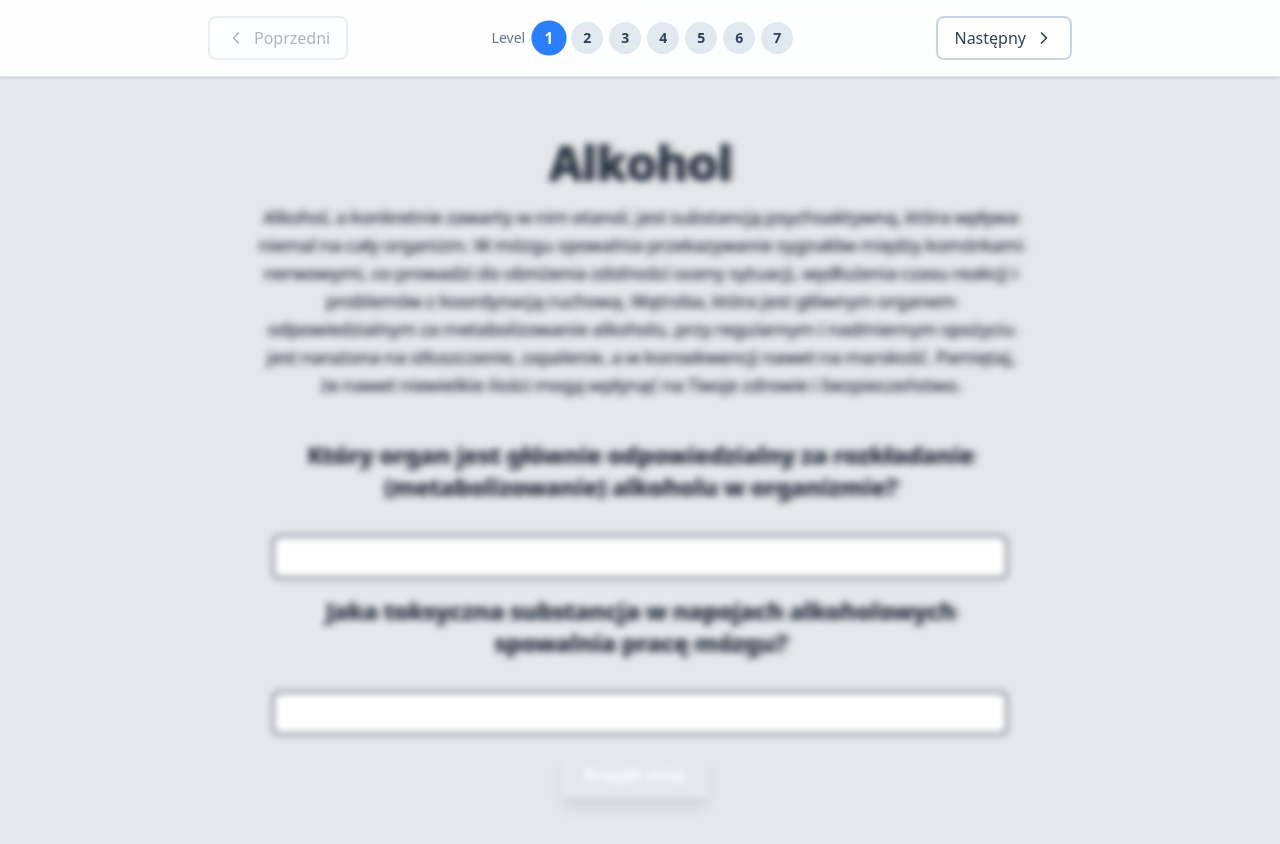
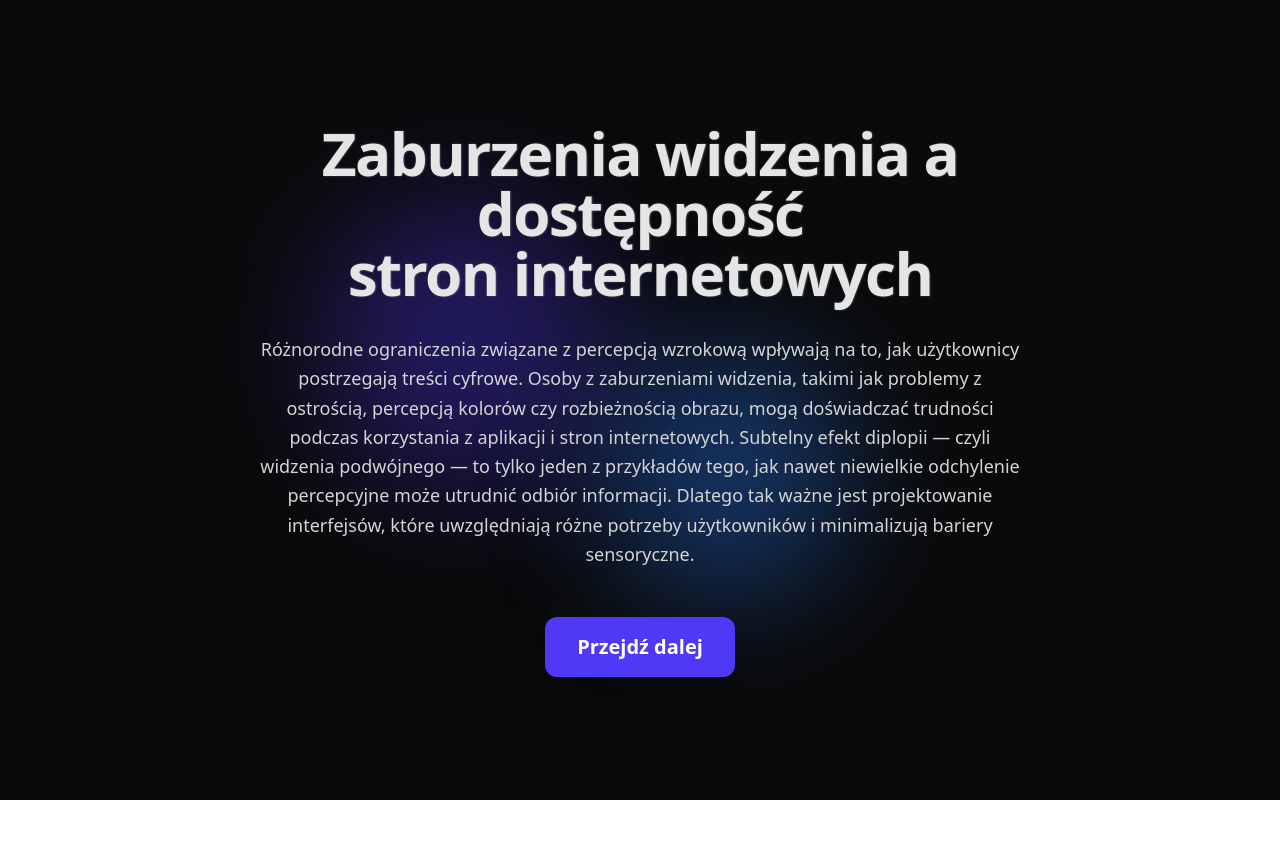
Before and after one commit to sikoramodra/Hackathon-SCI-25, a React (Vite) app: page / in a window 1280 px wide. Shown: the top 844 px of the page. After the commit the page ends 800 px from the top, so only its background shows below. Built offline with nearby package versions, Linux system fonts and the light colour scheme.

Commit message:
making main page

```diff
--- a/src/App.jsx
+++ b/src/App.jsx
@@ -11,6 +11,7 @@ import Level8 from './components/Level8';
 function App() {
   const [level, setLevel] = useState(0);
   const [highestEnabled, setHighestEnabled] = useState(7);
+  const [isMainScreenSelected, setIsMainScreenSelected] = useState(true);
 
   const complete = (completedLevel) => {
     setHighestEnabled((prev) => Math.max(prev, completedLevel));
@@ -18,13 +19,12 @@ function App() {
   };
 
   const levels = [
-    <Level1 key={1} complete={() => complete(1)} />,
-    <Level2 key={2} complete={() => complete(2)} />,
-    <Level3 key={3} complete={() => complete(3)} />,
-    <Level4 key={4} complete={() => complete(4)} />,
-    <Level5 key={5} complete={() => complete(5)} />,
-    <Level7 key={6} complete={() => complete(6)} />,
-    <Level8 key={7} complete={() => complete(7)} />,
+      <Level2 key={1} complete={() => complete(1)} />,
+      <Level3 key={2} complete={() => complete(2)} />,
+      <Level4 key={3} complete={() => complete(3)} />,
+      <Level5 key={4} complete={() => complete(4)} />,
+      <Level7 key={5} complete={() => complete(5)} />,
+      <Level8 key={5} complete={() => complete(5)} />
   ];
 
   const changeLevel = (change) => {
@@ -36,7 +36,8 @@ function App() {
 
   return (
     <div className="min-h-screen bg-linear-to-br from-slate-50 to-slate-100">
-      <nav className="sticky top-0 z-10 border-slate-200 border-b bg-white/80 shadow-sm backdrop-blur-sm">
+      {!isMainScreenSelected && (
+        <nav className="fixed top-0 z-10 h-20 w-full border-slate-200 bg-white/10 shadow-sm backdrop-blur-sm">
           <div className="mx-auto max-w-4xl px-4 py-4">
             <div className="flex items-center justify-between">
               <button
@@ -49,8 +50,6 @@ function App() {
                 <span>Poprzedni</span>
               </button>
 
-            <div className="flex items-center gap-2">
-              <span className="font-medium text-slate-500 text-sm">Level</span>
               <div className="flex gap-1.5">
                 {levels.map((item, idx) => (
                   <input
@@ -81,10 +80,16 @@ function App() {
               <ChevronRight className="h-5 w-5 transition-transform group-hover:translate-x-1 group-disabled:group-hover:translate-x-0" />
             </button>
           </div>
-        </div>
       </nav>
+      )}
 
-      <main>{levels.at(level)}</main>
+          <main>
+      {isMainScreenSelected ? (
+          <Level1 complete={() => setIsMainScreenSelected(false)} />
+  ) : (
+        levels.at(level)
+    )}
+</main>
     </div>
   );
 }
--- a/src/components/CaptchaModal.jsx
+++ b/src/components/CaptchaModal.jsx
@@ -1,3 +1,4 @@
+/** biome-ignore-all lint/correctness/useExhaustiveDependencies: <explanation> */
 import { useEffect, useRef, useState } from 'react';
 
 const CaptchaModal = ({
--- a/src/components/Level1.jsx
+++ b/src/components/Level1.jsx
@@ -1,166 +1,59 @@
-import { useEffect, useRef, useState } from 'react';
-import cursorImage from '../assets/cursor.png';
+import { useEffect, useState } from 'react';
 
 const Level1 = ({ complete }) => {
-  // Stan dla dynamicznego blura i diplopii
-  const [blurValue, setBlurValue] = useState(0);
   const [diplopiaOffset, setDiplopiaOffset] = useState(0);
 
-  // Pytania
-  const [inputValue1, setInputValue1] = useState('');
-  const [inputValue2, setInputValue2] = useState('');
-  const [isInputValid1, setIsInputValid1] = useState(false);
-  const [isInputValid2, setIsInputValid2] = useState(false);
-
-  // Refy do obsługi opóźnionego kursora
-  const customCursorRef = useRef(null);
-  const realMousePos = useRef({ x: 0, y: 0 });
-  const delayedMousePos = useRef({ x: 0, y: 0 });
-  const animationFrameId = useRef(null);
-
-  // Efekt do aktualizacji blura i diplopii w czasie
   useEffect(() => {
     const effectInterval = setInterval(() => {
-      const newBlur = Math.random() * 6;
-      const newDiplopia = (Math.random() - 0.5) * 30;
-
-      setBlurValue(newBlur);
+      const newDiplopia = (Math.random() - 0.5) * 8; // subtle diplopia
       setDiplopiaOffset(newDiplopia);
-    }, 1000);
+    }, 2500);
 
     return () => clearInterval(effectInterval);
   }, []);
 
-  useEffect(() => {
-    setIsInputValid1(
-      ['watroba', 'wątroba'].includes(inputValue1.toLowerCase()),
-    );
-    setIsInputValid2(inputValue2.toLowerCase() === 'etanol');
-  }, [inputValue1, inputValue2]);
-
-  // Efekt do obsługi animacji i śledzenia kursora
-  useEffect(() => {
-    const handleMouseMove = (event) => {
-      realMousePos.current = { x: event.clientX, y: event.clientY };
-    };
-
-    const animateCursor = () => {
-      const { x: targetX, y: targetY } = realMousePos.current;
-      const { x: currentX, y: currentY } = delayedMousePos.current;
-
-      const easingFactor = 0.1;
-      const newX = currentX + (targetX - currentX) * easingFactor;
-      const newY = currentY + (targetY - currentY) * easingFactor;
-
-      if (realMousePos.current.y < 78) {
-        customCursorRef.current.style.opacity = 0;
-      } else {
-        customCursorRef.current.style.opacity = 1;
-      }
-
-      delayedMousePos.current = { x: newX, y: newY };
-
-      if (customCursorRef.current) {
-        customCursorRef.current.style.transform = `translate3d(${newX}px, ${newY}px, 0)`;
-      }
-
-      animationFrameId.current = requestAnimationFrame(animateCursor);
-    };
-
-    window.addEventListener('mousemove', handleMouseMove);
-    animationFrameId.current = requestAnimationFrame(animateCursor);
-
-    return () => {
-      window.removeEventListener('mousemove', handleMouseMove);
-      cancelAnimationFrame(animationFrameId.current);
-    };
-  }, []);
-
-  // Style dynamiczne, które MUSZĄ pozostać jako inline style,
-  // ponieważ ich wartości zmieniają się w czasie rzeczywistym.
-  // Tailwind nie jest w stanie obsłużyć takich dynamicznych wartości bez kompilacji JIT.
-  const dynamicContentStyle = {
-    filter: `blur(${blurValue}px)`,
-    textShadow: `${diplopiaOffset}px 0px 1px rgba(0,0,0,0.3), ${-diplopiaOffset}px 0px 1px rgba(255,255,255,0.3)`,
-    transition: 'filter 1s ease-in-out, text-shadow 1s ease-in-out',
+  const headerStyle = {
+    textShadow: `${diplopiaOffset}px 0px 2px rgba(255,255,255,0.35), ${-diplopiaOffset}px 0px 2px rgba(0,0,0,0.35)`,
+    transition: 'text-shadow 1s ease-in-out',
   };
 
   return (
-    // Główny kontener - ukrywa domyślny kursor
-    <div className="flex min-h-screen w-full cursor-none select-none flex-col items-center justify-center overflow-hidden bg-gray-200 p-5 text-gray-800">
-      {/* Nasz niestandardowy, opóźniony kursor */}
-      <img
-        alt={''}
-        src={cursorImage}
-        ref={customCursorRef}
-        className="pointer-events-none fixed top-0 left-0 z-9999 h-5 w-5 bg-transparent"
-      />
+    <div className="relative flex min-h-screen w-full select-none flex-col items-center justify-center overflow-hidden bg-neutral-950 p-6 text-neutral-200">
+      {/* soft floating gradient orbs for a medical/diagnostic vibe */}
+      <div className="pointer-events-none absolute inset-0 overflow-hidden">
+        <div className="absolute top-1/4 left-1/4 h-72 w-72 animate-pulse rounded-full bg-indigo-600 opacity-20 blur-3xl" />
+        <div className="absolute right-1/3 bottom-1/4 h-64 w-64 animate-pulse rounded-full bg-blue-500 opacity-20 blur-3xl" />
+      </div>
 
-      {/* Kontener na treść z dynamicznymi stylami */}
-      <div className="max-w-3xl text-center" style={dynamicContentStyle}>
-        <h1 className="mb-4 font-bold text-5xl">Alkohol</h1>
-        <p className="mb-10 text-lg">
-          Alkohol, a konkretnie zawarty w nim etanol, jest substancją
-          psychoaktywną, która wpływa niemal na cały organizm. W mózgu spowalnia
-          przekazywanie sygnałów między komórkami nerwowymi, co prowadzi do
-          obniżenia zdolności oceny sytuacji, wydłużenia czasu reakcji i
-          problemów z koordynacją ruchową. Wątroba, która jest głównym organem
-          odpowiedzialnym za metabolizowanie alkoholu, przy regularnym i
-          nadmiernym spożyciu jest narażona na stłuszczenie, zapalenie, a w
-          konsekwencji nawet na marskość. Pamiętaj, że nawet niewielkie ilości
-          mogą wpłynąć na Twoje zdrowie i bezpieczeństwo.
+      <div className="relative z-10 max-w-3xl text-center">
+        <h1
+          className="mb-8 font-black text-6xl tracking-tight"
+          style={headerStyle}
+        >
+          Zaburzenia widzenia a dostępność
+          <br />
+          stron internetowych
+        </h1>
+
+        <p className="text-lg text-neutral-300 leading-relaxed">
+          Różnorodne ograniczenia związane z percepcją wzrokową wpływają na to,
+          jak użytkownicy postrzegają treści cyfrowe. Osoby z zaburzeniami
+          widzenia, takimi jak problemy z ostrością, percepcją kolorów czy
+          rozbieżnością obrazu, mogą doświadczać trudności podczas korzystania z
+          aplikacji i stron internetowych. Subtelny efekt diplopii — czyli
+          widzenia podwójnego — to tylko jeden z przykładów tego, jak nawet
+          niewielkie odchylenie percepcyjne może utrudnić odbiór informacji.
+          Dlatego tak ważne jest projektowanie interfejsów, które uwzględniają
+          różne potrzeby użytkowników i minimalizują bariery sensoryczne.
         </p>
 
-        <div className="m-4">
-          <h2 className="mt-0 mb-8 font-semibold text-2xl">
-            Który organ jest głównie odpowiedzialny za rozkładanie
-            (metabolizowanie) alkoholu w organizmie?
-          </h2>
-          <input
-            className={`w-full cursor-none rounded-lg border-2 bg-white px-4 py-2 text-gray-800 placeholder-gray-400 transition duration-300 ease-in-out focus:outline-none focus:ring-2 ${
-              isInputValid1
-                ? 'border-green-400 focus:border-green-400 focus:ring-green-300'
-                : 'border-gray-600 focus:border-gray-600 focus:ring-gray-400'
-            }
-                        `}
-            type={'text'}
-            value={inputValue1}
-            onChange={(e) => {
-              setInputValue1(e.target.value);
-            }}
-          />
-        </div>
-        <div className="m-4">
-          <h2 className="mt-0 mb-8 font-semibold text-2xl">
-            Jaka toksyczna substancja w napojach alkoholowych spowalnia pracę
-            mózgu?
-          </h2>
-          <input
-            className={`w-full cursor-none rounded-lg border-2 bg-white px-4 py-2 text-gray-800 placeholder-gray-400 transition duration-300 ease-in-out focus:outline-none focus:ring-2 ${
-              isInputValid2
-                ? 'border-green-400 focus:border-green-400 focus:ring-green-300'
-                : 'border-gray-600 focus:border-gray-600 focus:ring-gray-400'
-            }
-                        `}
-            type={'text'}
-            value={inputValue2}
-            onChange={(e) => {
-              setInputValue2(e.target.value);
-            }}
-          />
-        </div>
-
-        <div className="m-4">
         <button
           type="button"
-            // disabled={!(isInputValid1 && isInputValid2)}
           onClick={complete}
-            className={`transform animate-[move-sideways_3s_ease-in-out_infinite] cursor-none rounded-lg px-6 py-3 font-bold text-white shadow-lg transition-all duration-300 hover:scale-105 ${isInputValid1 && isInputValid2 ? 'bg-blue-400' : ''}
-            `}
+          className="mt-12 rounded-xl bg-indigo-600 px-8 py-4 font-bold text-white text-xl shadow-lg transition-transform duration-300 hover:scale-105"
         >
           Przejdź dalej
         </button>
-        </div>
       </div>
     </div>
   );
```
Lines whose indentation alone changed are shown as unchanged.
